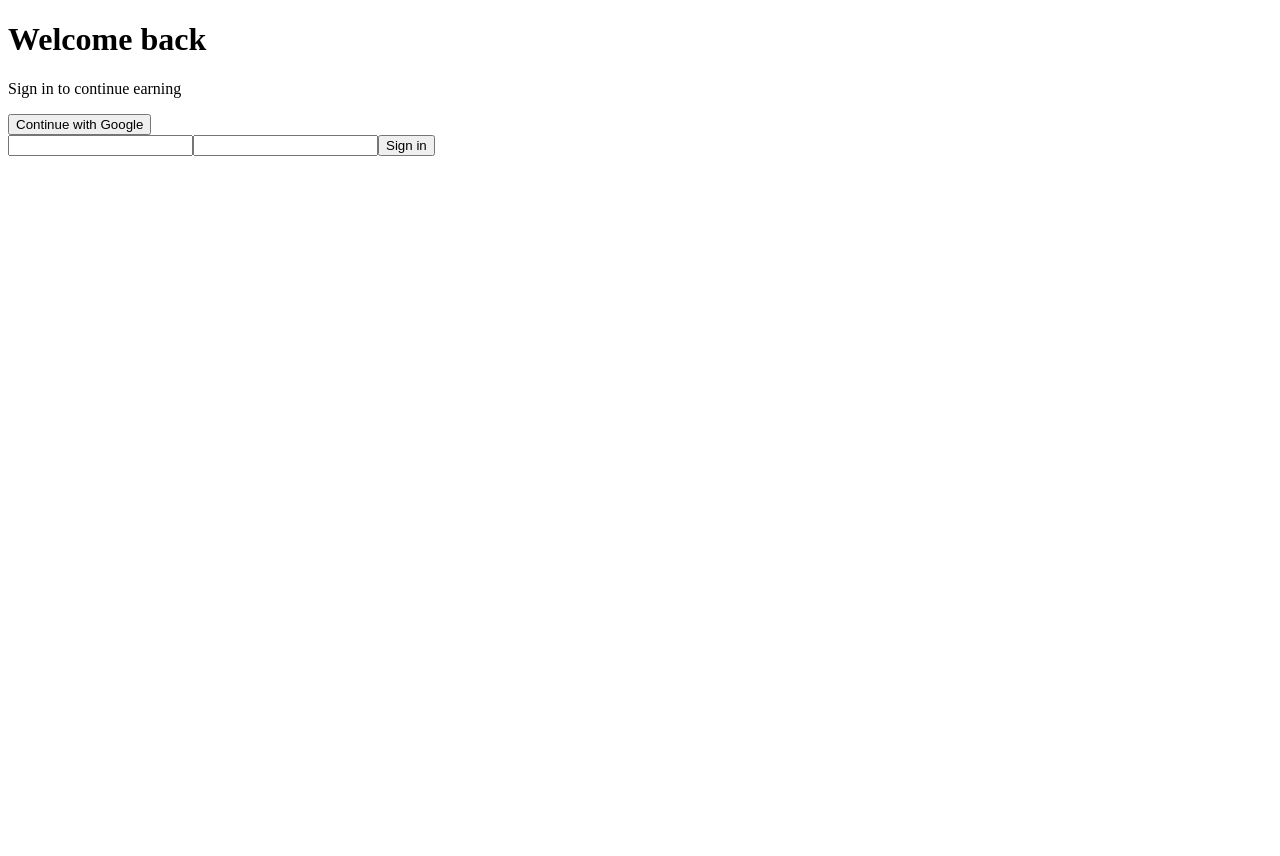
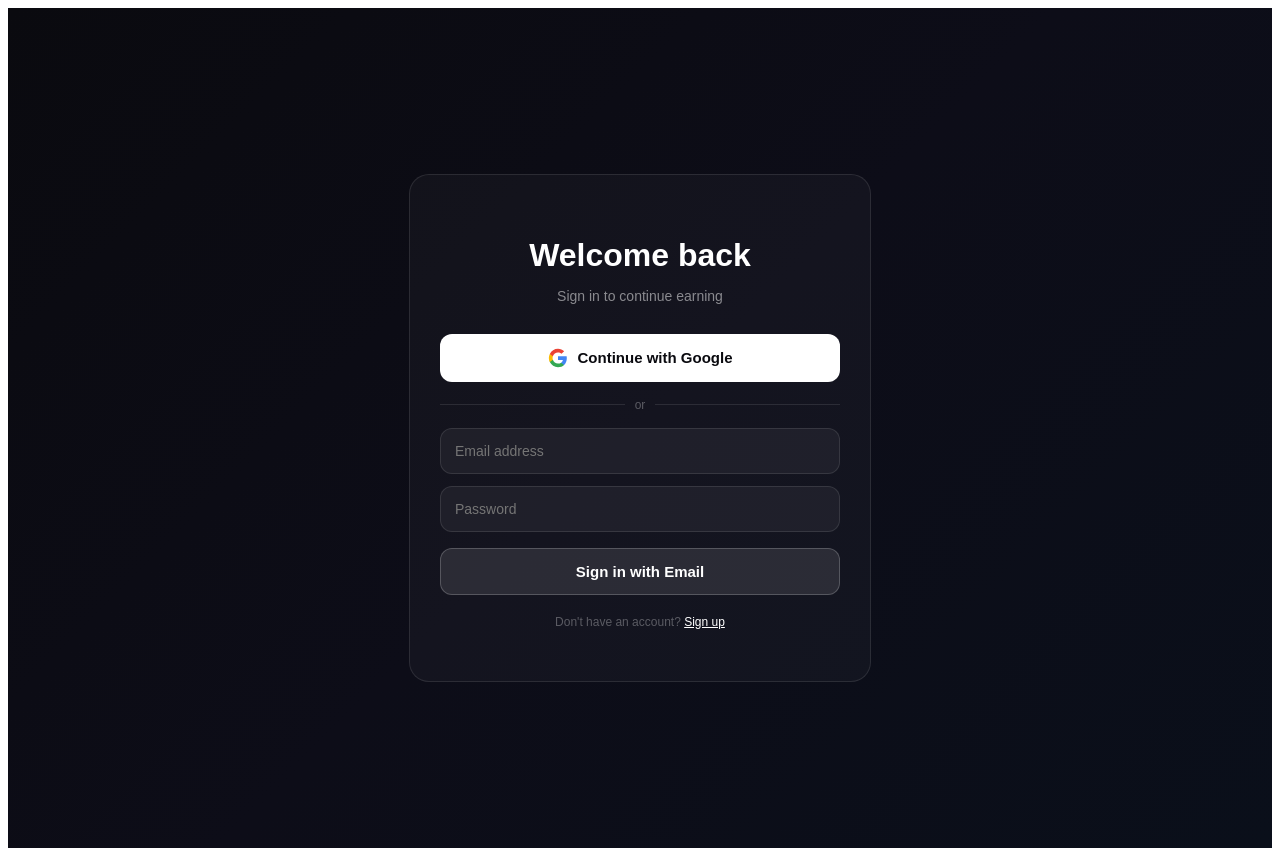
Before and after one commit to Vinbracodetech/taskivo, a React (Vite) app: page /login in a window 1280 px wide. Before the commit the page ends 800 px from the top, so only its background shows below. Built offline with nearby package versions, Linux system fonts and the light colour scheme.

Commit message:
Enhance Login component with better UI and error handling
Refactor Login component for improved styling and functionality.

```diff
--- a/src/pages/Login.jsx
+++ b/src/pages/Login.jsx
@@ -30,8 +30,8 @@ export default function Login() {
       setLoading(true);
       setMessage('');
       const { error } = await supabase.auth.signInWithPassword({
-        email,
-        password
+        email: email,
+        password: password
       });
       if (error) throw error;
       setMessage('Login successful!');
@@ -43,35 +43,180 @@ export default function Login() {
   }
 
   return (
-    <div>
-      <h1>Welcome back</h1>
-      <p>Sign in to continue earning</p>
+    <div style={{
+      minHeight: '100vh',
+      background: 'linear-gradient(135deg, #0A0A0F, #0D0D18, #0A0F1A)',
+      display: 'flex',
+      flexDirection: 'column',
+      alignItems: 'center',
+      justifyContent: 'center',
+      padding: '20px',
+      fontFamily: "'DM Sans', sans-serif"
+    }}>
+      <div style={{
+        background: 'rgba(255,255,255,0.03)',
+        border: '1px solid rgba(255,255,255,0.1)',
+        borderRadius: '20px',
+        padding: '40px 30px',
+        maxWidth: '400px',
+        width: '100%'
+      }}>
+        <h1 style={{
+          fontFamily: "'Syne', sans-serif",
+          color: '#FFFFFF',
+          fontSize: '32px',
+          fontWeight: '700',
+          marginBottom: '8px',
+          textAlign: 'center'
+        }}>
+          Welcome back
+        </h1>
 
-      {message && <p>{message}</p>}
+        <p style={{
+          color: 'rgba(255,255,255,0.5)',
+          fontSize: '14px',
+          textAlign: 'center',
+          marginBottom: '30px'
+        }}>
+          Sign in to continue earning
+        </p>
 
-      <button onClick={handleGoogleLogin} disabled={loading}>
+        {message && (
+          <div style={{
+            background: 'rgba(255,255,255,0.05)',
+            border: '1px solid rgba(255,255,255,0.1)',
+            borderRadius: '10px',
+            padding: '12px',
+            marginBottom: '20px',
+            color: '#FFFFFF',
+            fontSize: '13px',
+            textAlign: 'center'
+          }}>
+            {message}
+          </div>
+        )}
+
+        <button
+          onClick={handleGoogleLogin}
+          disabled={loading}
+          style={{
+            width: '100%',
+            padding: '14px',
+            background: '#FFFFFF',
+            color: '#0A0A0F',
+            border: 'none',
+            borderRadius: '12px',
+            fontSize: '15px',
+            fontWeight: '600',
+            fontFamily: "'DM Sans', sans-serif",
+            cursor: loading ? 'not-allowed' : 'pointer',
+            opacity: loading ? 0.7 : 1,
+            display: 'flex',
+            alignItems: 'center',
+            justifyContent: 'center',
+            gap: '10px',
+            marginBottom: '16px'
+          }}
+        >
+          <svg width="20" height="20" viewBox="0 0 24 24">
+            <path d="M22.56 12.25c0-.78-.07-1.53-.2-2.25H12v4.26h5.92a5.06 5.06 0 01-2.2 3.32v2.77h3.57c2.08-1.92 3.28-4.74 3.28-8.1z" fill="#4285F4"/>
+            <path d="M12 23c2.97 0 5.46-.98 7.28-2.66l-3.57-2.77c-.98.66-2.23 1.06-3.71 1.06-2.86 0-5.29-1.93-6.16-4.53H2.18v2.84C3.99 20.53 7.7 23 12 23z" fill="#34A853"/>
+            <path d="M5.84 14.09c-.22-.66-.35-1.36-.35-2.09s.13-1.43.35-2.09V7.07H2.18C1.43 8.55 1 10.22 1 12s.43 3.45 1.18 4.93l2.85-2.22.81-.62z" fill="#FBBC05"/>
+            <path d="M12 5.38c1.62 0 3.06.56 4.21 1.64l3.15-3.15C17.45 2.09 14.97 1 12 1 7.7 1 3.99 3.47 2.18 7.07l3.66 2.84c.87-2.6 3.3-4.53 6.16-4.53z" fill="#EA4335"/>
+          </svg>
           Continue with Google
         </button>
+
+        <div style={{
+          display: 'flex',
+          alignItems: 'center',
+          gap: '10px',
+          marginBottom: '16px'
+        }}>
+          <div style={{ flex: 1, height: '1px', background: 'rgba(255,255,255,0.1)' }} />
+          <span style={{ color: 'rgba(255,255,255,0.3)', fontSize: '12px' }}>or</span>
+          <div style={{ flex: 1, height: '1px', background: 'rgba(255,255,255,0.1)' }} />
+        </div>
 
         <form onSubmit={handleEmailLogin}>
           <input
             type="email"
+            placeholder="Email address"
             value={email}
-          onChange={(e) => setEmail(e.target.value)}
+            onChange={function(e) { setEmail(e.target.value) }}
             required
+            style={{
+              width: '100%',
+              padding: '14px',
+              background: 'rgba(255,255,255,0.05)',
+              border: '1px solid rgba(255,255,255,0.1)',
+              borderRadius: '12px',
+              color: '#FFFFFF',
+              fontSize: '14px',
+              fontFamily: "'DM Sans', sans-serif",
+              marginBottom: '12px',
+              outline: 'none',
+              boxSizing: 'border-box'
+            }}
           />
 
           <input
             type="password"
+            placeholder="Password"
             value={password}
-          onChange={(e) => setPassword(e.target.value)}
+            onChange={function(e) { setPassword(e.target.value) }}
             required
+            style={{
+              width: '100%',
+              padding: '14px',
+              background: 'rgba(255,255,255,0.05)',
+              border: '1px solid rgba(255,255,255,0.1)',
+              borderRadius: '12px',
+              color: '#FFFFFF',
+              fontSize: '14px',
+              fontFamily: "'DM Sans', sans-serif",
+              marginBottom: '16px',
+              outline: 'none',
+              boxSizing: 'border-box'
+            }}
           />
 
-        <button type="submit" disabled={loading}>
-          Sign in
+          <button
+            type="submit"
+            disabled={loading}
+            style={{
+              width: '100%',
+              padding: '14px',
+              background: 'rgba(255,255,255,0.1)',
+              color: '#FFFFFF',
+              border: '1px solid rgba(255,255,255,0.2)',
+              borderRadius: '12px',
+              fontSize: '15px',
+              fontWeight: '600',
+              fontFamily: "'DM Sans', sans-serif",
+              cursor: loading ? 'not-allowed' : 'pointer',
+              opacity: loading ? 0.7 : 1
+            }}
+          >
+            {loading ? 'Signing in...' : 'Sign in with Email'}
           </button>
         </form>
+
+        <p style={{
+          color: 'rgba(255,255,255,0.3)',
+          fontSize: '12px',
+          textAlign: 'center',
+          marginTop: '20px'
+        }}>
+          Don&apos;t have an account?{' '}
+          <span
+            onClick={() => window.location.href = '/signup'}
+            style={{ color: '#FFFFFF', textDecoration: 'underline', cursor: 'pointer' }}
+          >
+            Sign up
+          </span>
+        </p>
+      </div>
     </div>
   );
 }
```
Lines whose indentation alone changed are shown as unchanged.
